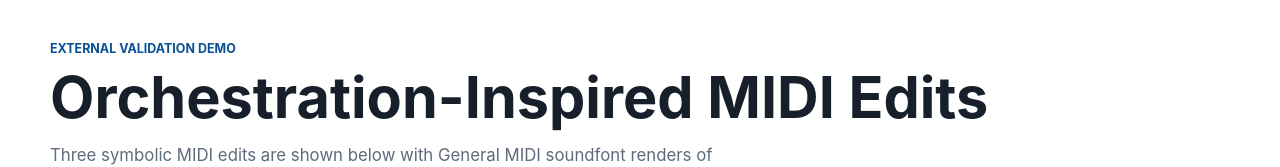
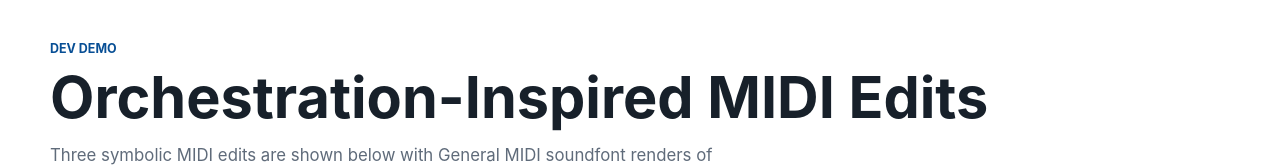
Before and after one commit to MicaAnt/devMusicEdit, a plain HTML site: page docs/index.html in a window 1280 px wide. Shown: the top 167 px of the page. Drawn offline with Linux system fonts and the light colour scheme.

Commit message:
Polish demo label

```diff
--- a/docs/index.html
+++ b/docs/index.html
@@ -9,7 +9,7 @@
 <body>
   <header class="page-header">
     <div class="inner">
-      <p class="eyebrow">External validation demo</p>
+      <p class="eyebrow">Dev demo</p>
       <h1>Orchestration-Inspired MIDI Edits</h1>
       <p class="summary">Three symbolic MIDI edits are shown below with General MIDI soundfont renders of original/transformed comparisons, grouped by edit type.</p>
       <nav class="quick-links" aria-label="Primary links">
```
